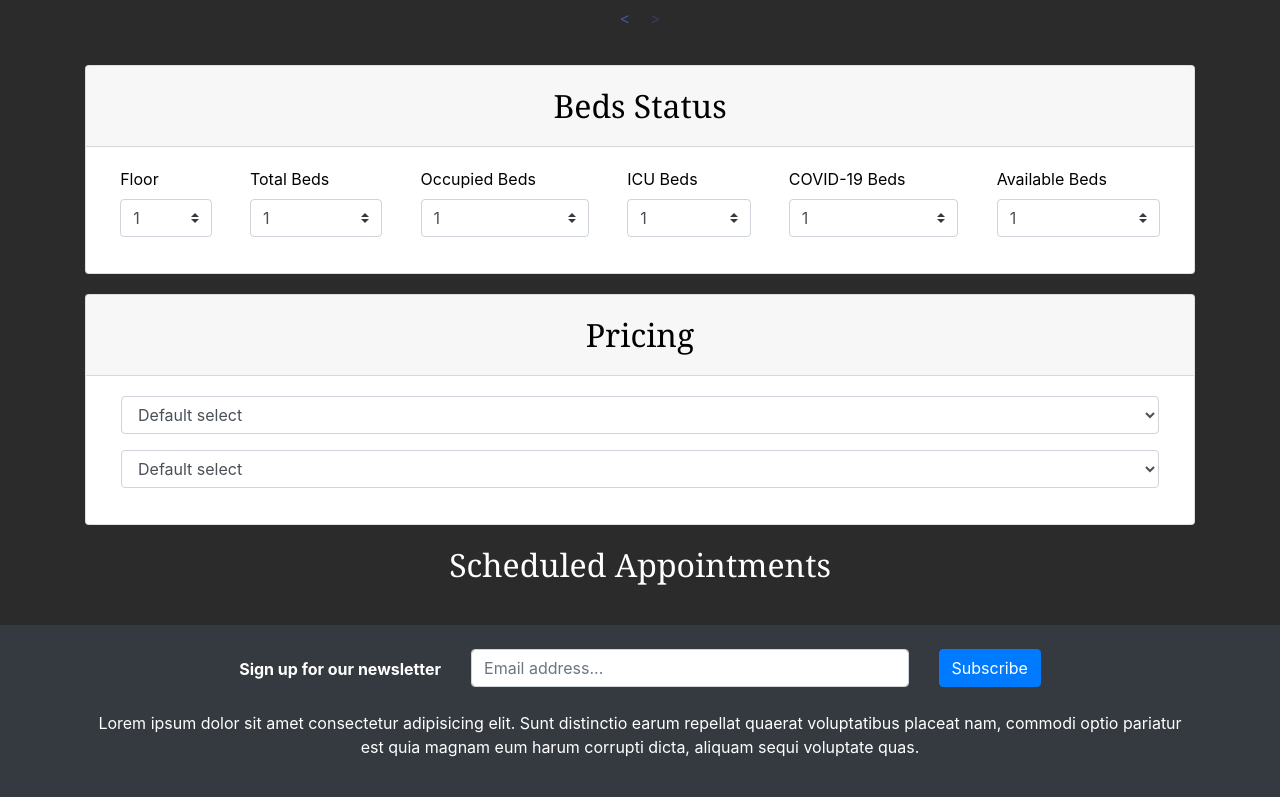
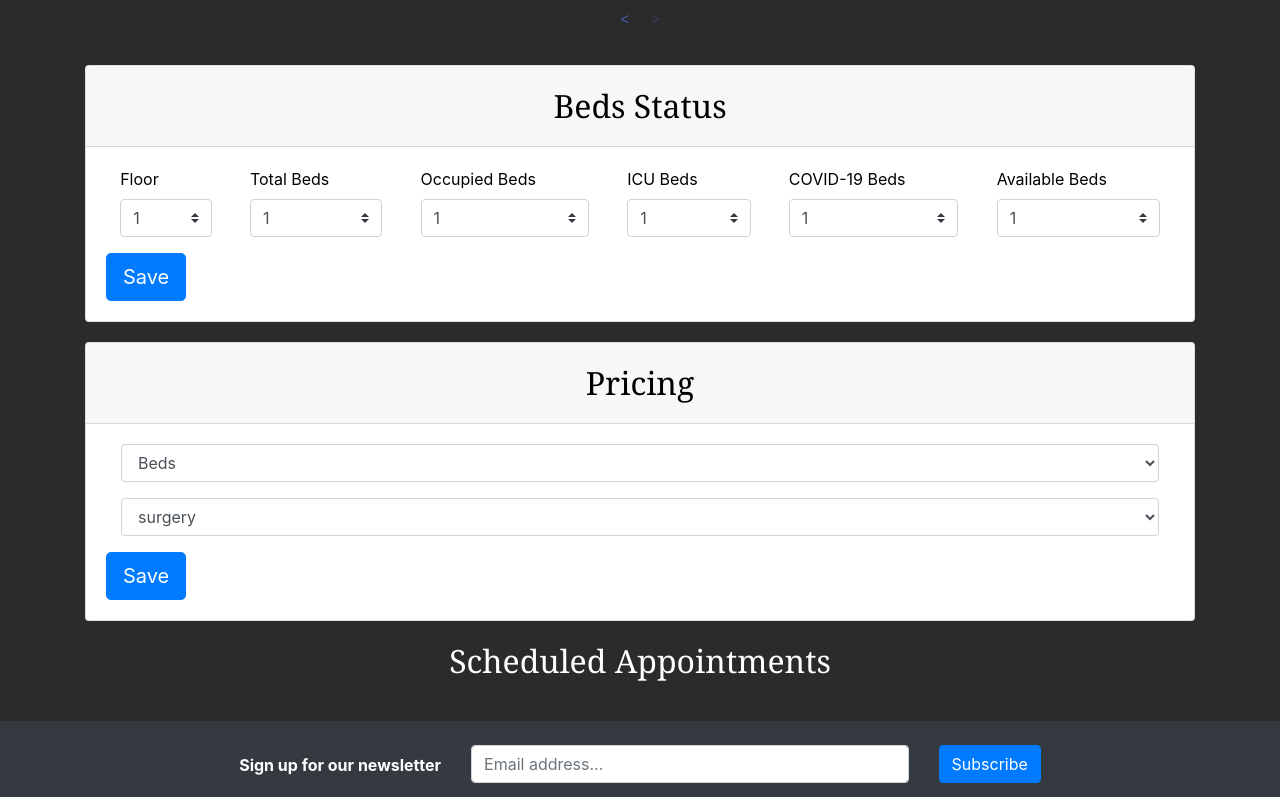
Before and after one commit to adityarai2109/InnovateNSUT2021, a React (Create React App) app in the folder healthplus/: page / in a window 1280 px wide. Shown: the part 5403-6200 px from the top of the page. Built offline with nearby package versions, Linux system fonts and the light colour scheme; a web font is replaced by a local one.

Commit message:
buttons added

```diff
--- a/healthplus/src/Components/HospitalUser.js
+++ b/healthplus/src/Components/HospitalUser.js
@@ -149,7 +149,11 @@ export default function HospitalUser() {
                   </Form.Group>
                 </Form.Row>
               </Form>
+              <Button variant="primary" size="lg" type="submit">
+              Save
+              </Button>
             </Card.Body>
+
           </Card>
         </Container>
       </div>
@@ -163,15 +167,22 @@ export default function HospitalUser() {
               <Container>
                 <Form.Group>
                   <Form.Control as="select">
-                    <option>Default select</option>
+                    <option>Beds </option><i>1190</i>
+                    <option> ICU</option>
+                    <option>Default select </option>
+                    <option>Default select </option>
                   </Form.Control>
                 </Form.Group>
                 <Form.Group>
                   <Form.Control as="select">
-                    <option>Default select</option>
+                    <option>surgery</option>
                   </Form.Control>
                 </Form.Group>
               </Container>
+
+              <Button variant="primary" size="lg" type="submit">
+              Save
+              </Button>
             </Card.Body>
           </Card>
         </Container>
--- a/healthplus/src/ImageCarousel.js
+++ b/healthplus/src/ImageCarousel.js
@@ -2,6 +2,7 @@ import React, {Component} from 'react';
 
 import AliceCarousel from 'react-alice-carousel';
 import "react-alice-carousel/lib/alice-carousel.css";
+import { Container } from 'react-bootstrap';
 import './App.css';
 import image1 from './images/img1.jpg';
 import image2 from './images/img2.jpg';
@@ -12,12 +13,14 @@ import image4 from './images/img4.jpg';
 export default function ImageCarousel() {
     return (
       <div className="sliders">
+      <Container>
        <AliceCarousel autoPlay autoPlayInterval="1000">
         <img src={image1} className="sliderimg" alt=""/>
         <img src={image2} className="sliderimg" alt=""/>
         <img src={image3} className="sliderimg" alt=""/>
         <img src={image4} className="sliderimg" alt=""/>
       </AliceCarousel>
+      </Container>
       </div>
     );
   }
```
